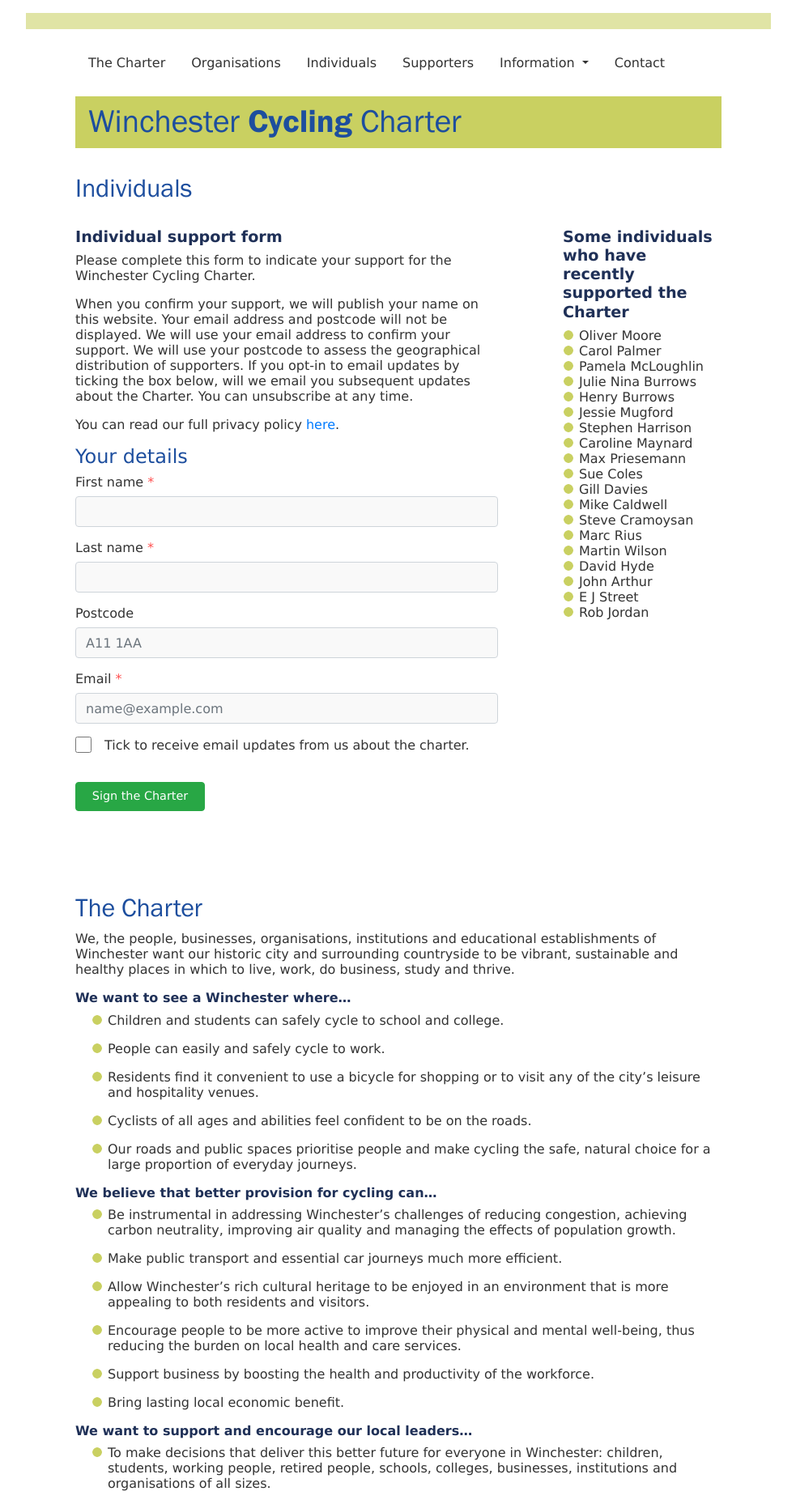
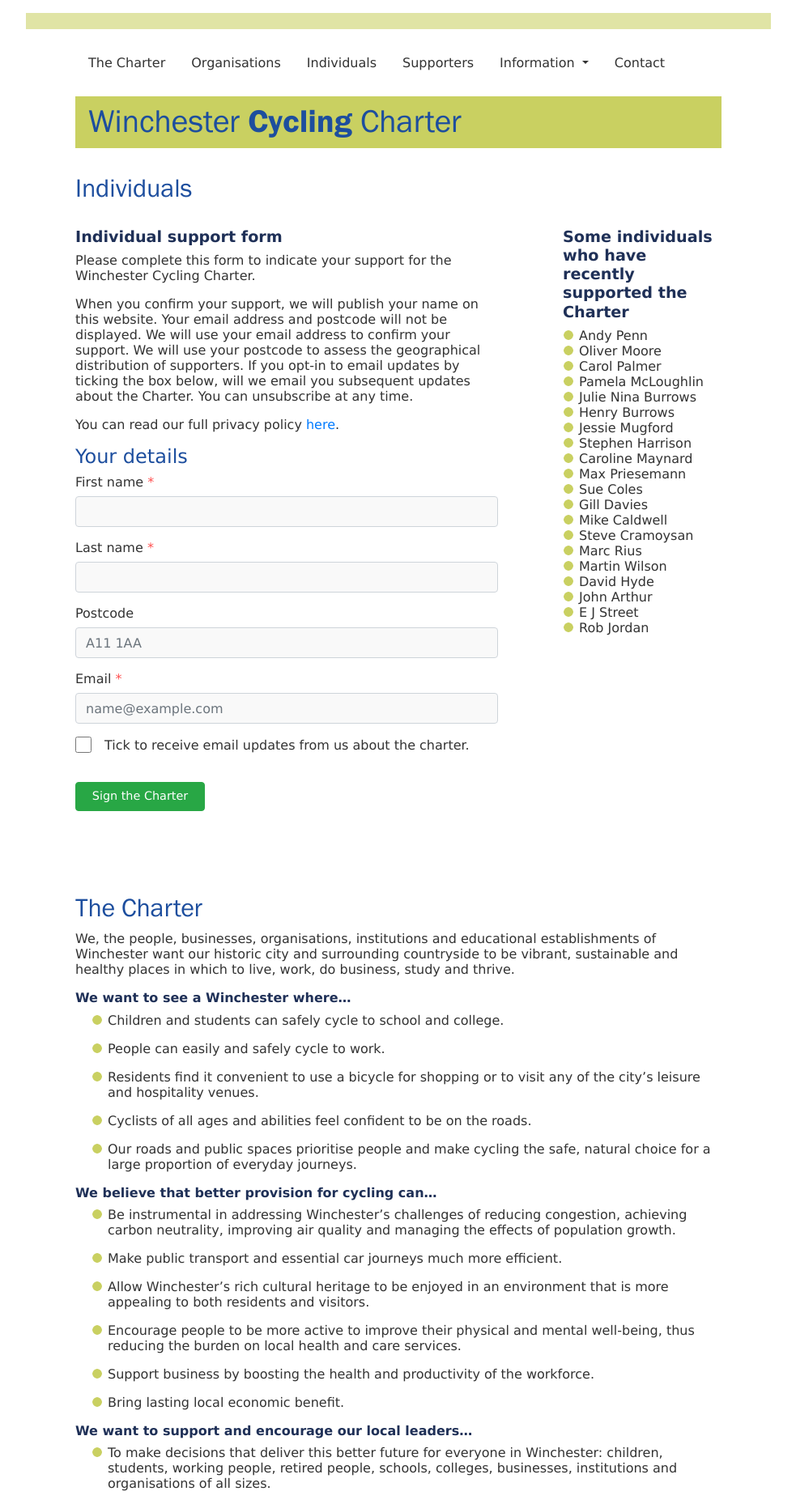
Before and after one commit to winchestercyclingcharter/winchestercyclingcharter.github.io, a Jekyll site: the page built from ind-page.md, in a window 1280 px wide. Shown: the whole page at 81% size, without its empty margins (148-1131 px from the left). Built offline with Jekyll 4.4.1, drawn with Linux system fonts in a browser that asks for light colours; nearby versions of some CDN libraries.

Commit message:
Update people.yml

```diff
--- a/_data/people.yml
+++ b/_data/people.yml
@@ -18,3 +18,4 @@ people:
 - { lastname: McLoughlin , firstname: Pamela, dt: 20210218-083851-012842 }
 - { lastname: Palmer, firstname: Carol, dt: 20210218-100227-396590 }
 - { lastname: Moore, firstname: Oliver, dt: 20210218-104546-782003 }
+- { lastname: Penn, firstname: Andy, dt: 20210218-130947-722662 }
```
